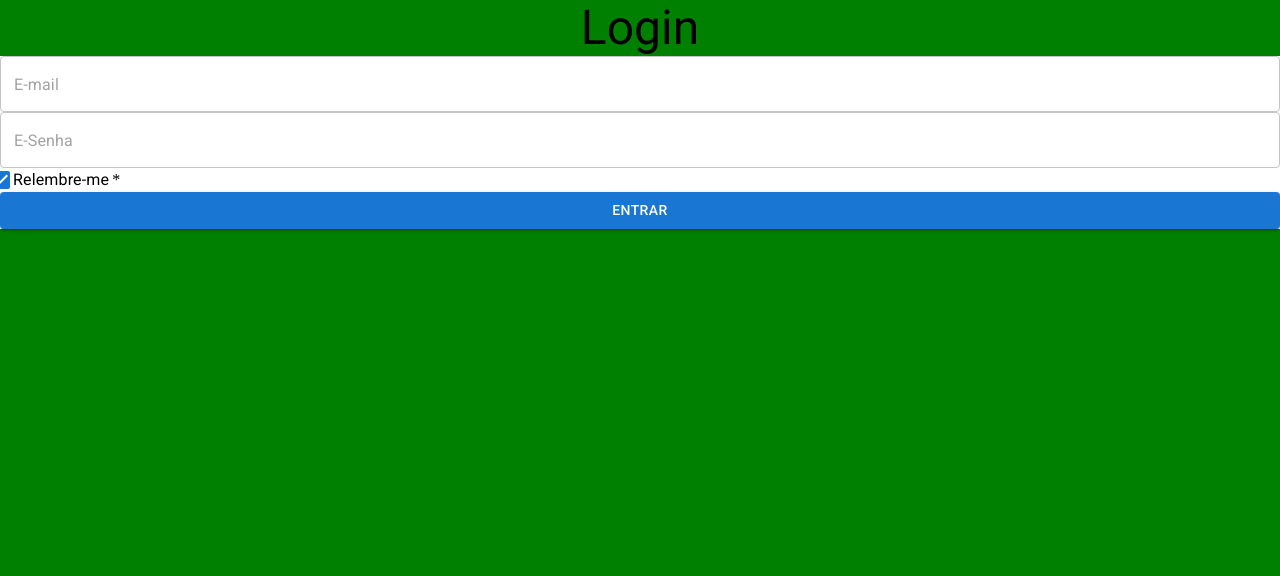
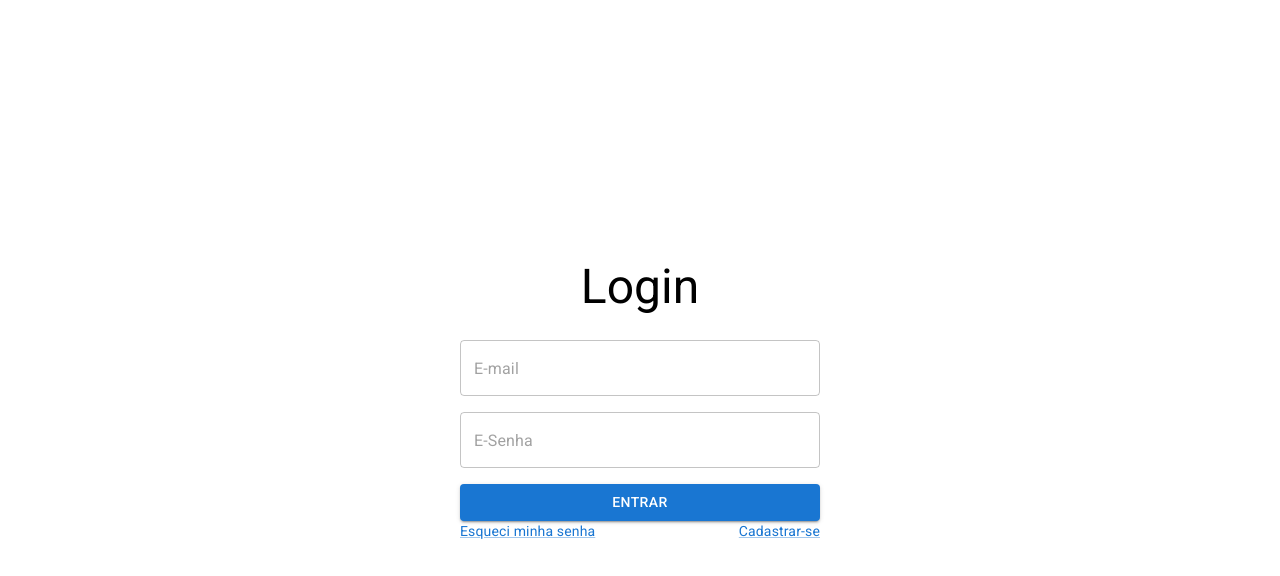
Before and after one commit to marcos-renan/login-react-mui, a React (Vite) app: page / in a window 1280 px wide. Shown: the top 576 px of the page. Built offline with nearby package versions, Linux system fonts and the light colour scheme.

Commit message:
adicionando links

```diff
--- a/src/components/Login.tsx
+++ b/src/components/Login.tsx
@@ -1,27 +1,32 @@
-import { CheckBox } from "@mui/icons-material";
-import { Box, Button, FormControl, FormControlLabel, TextField, Typography } from "@mui/material";
-
+import { Box, Button, FormControl, Link, TextField, Typography } from "@mui/material";
 
 const Login = () => {
 
   return (
     <>
       {/* container principal */} {/* */}
-      <Box bgcolor='green' display='flex' flexDirection='column' minHeight='100vh' component='form'>
+      <Box display="flex" flexDirection="column" minHeight="100vh" alignItems="center" justifyContent="center">
         <Typography variant="h3" align="center"> Login</Typography>
         {/* container do formulario */}
-        <Box bgcolor='white' display='flex' flexDirection='column'>
+        <Box display="flex" flexDirection="column" component="form" maxWidth="360px" gap={2} width="100%" marginTop="25px">
           {/* formulario */}
           <FormControl>
             {/* input do email*/}
             <TextField type="email" placeholder="E-mail" variant="outlined" required/>
-            {/* input da senha */}
-            <TextField type="password" placeholder="E-Senha" variant="outlined" required/>
-            {/* checkbox de relembrar dados*/}
-            <FormControlLabel control={<CheckBox value="remember" color="primary" required/>} label="Relembre-me" />
-            {/* botao de entrar*/}
-            <Button type="submit" variant="contained" color="primary">Entrar</Button>
           </FormControl>
+          {/* input da senha */}
+          <TextField type="password" placeholder="E-Senha" variant="outlined" required/>
+          {/* botao de entrar*/}
+          <Button type="submit" variant="contained" color="primary">Entrar</Button>
+        </Box>
+        {/* links de 'esqueci senha' e 'cadastro' */}
+        <Box width="100%" display="flex" justifyContent="space-between" maxWidth="360px">
+          <Link href="#" variant="body2">
+            Esqueci minha senha
+          </Link>
+          <Link href="#" variant="body2" >
+            Cadastrar-se
+          </Link>
         </Box>
       </Box>
     </>
```
Also changed, not shown: src/App.tsx (line endings or trailing spaces).
